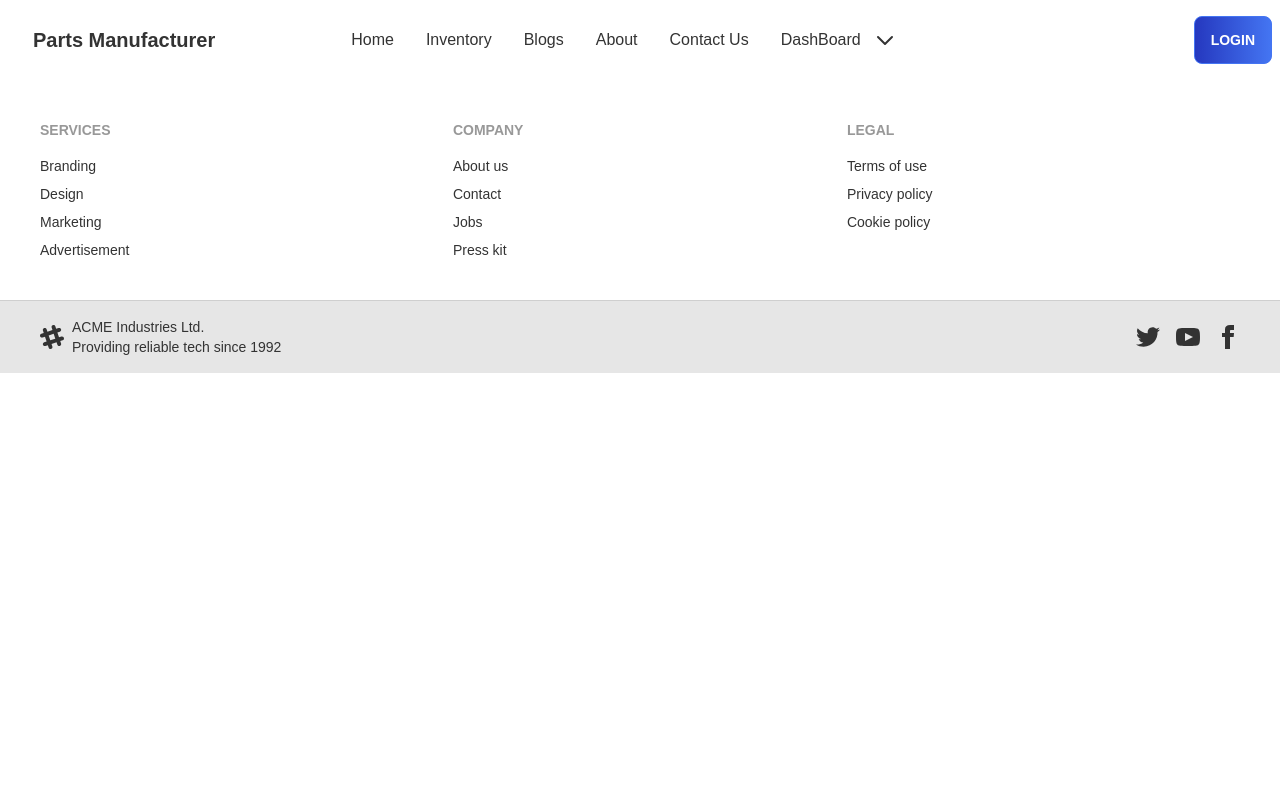
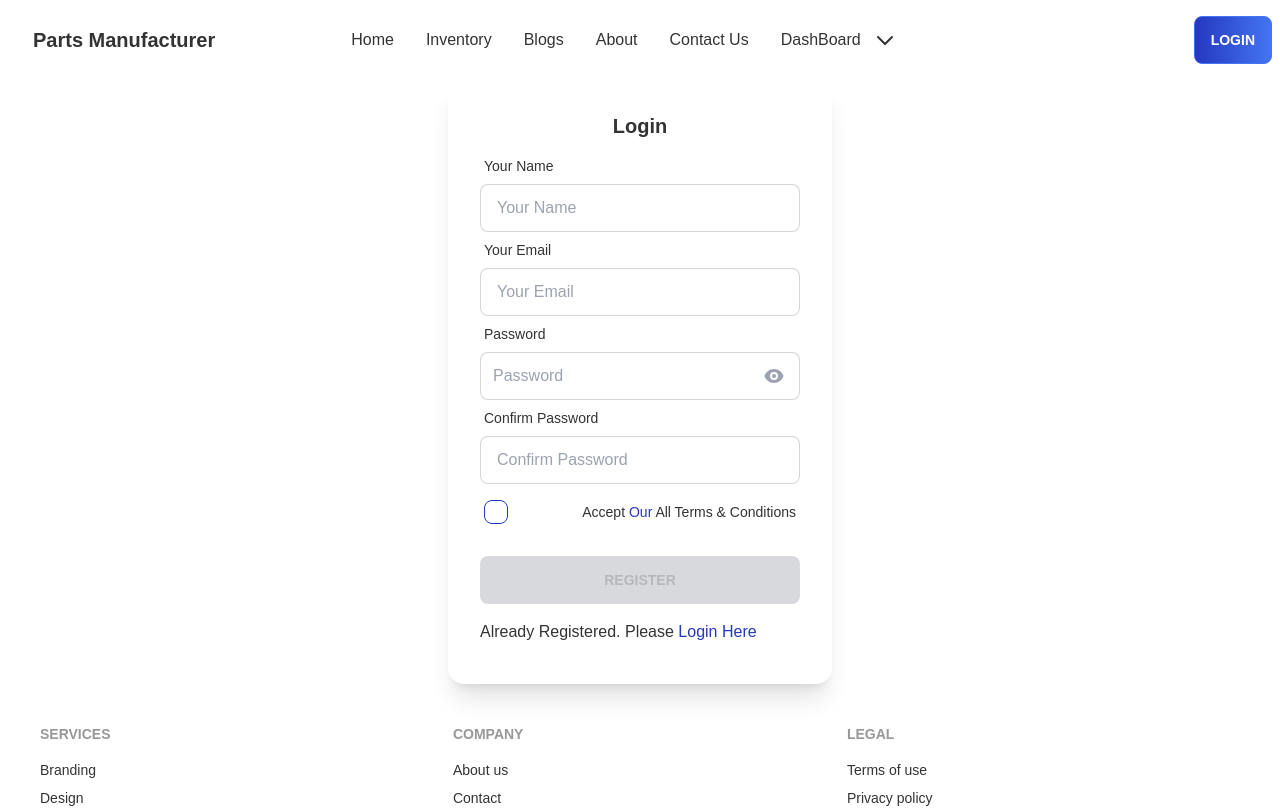
Before and after one commit to cryptomehedi/manufacture-parts, a React (Create React App) app: page /register in a window 1280 px wide. Shown: the top 808 px of the page. Built offline with nearby package versions, Linux system fonts and the light colour scheme.

Commit message:
register

```diff
--- a/package.json
+++ b/package.json
@@ -13,6 +13,7 @@
     "react": "^18.1.0",
     "react-dom": "^18.1.0",
     "react-firebase-hooks": "^5.0.3",
+    "react-hook-form": "^7.31.2",
     "react-router-dom": "^6.3.0",
     "react-scripts": "5.0.1",
     "react-toastify": "^9.0.1",
--- a/src/App.js
+++ b/src/App.js
@@ -3,6 +3,7 @@ import Home from "./Component/Pages/Home/Home";
 import Inventory from "./Component/Pages/Inventory/Inventory";
 import PartsDetails from "./Component/Pages/Inventory/PartsDetails";
 import Login from "./Component/Pages/Login-Registration/Login";
+import Registration from "./Component/Pages/Login-Registration/Registration";
 import Footer from "./Component/Pages/Shared/Footer";
 import Nav from "./Component/Pages/Shared/Nav";
 
@@ -17,6 +18,7 @@ function App() {
           <Route path="/inventory" element={<Inventory/>} />
           <Route path="/inventory/:partsId" element={<PartsDetails/>} />
           <Route path="/login" element={<Login/>} />
+          <Route path="/register" element={<Registration/>} />
         </Routes>
       </div>
       <Footer/>
--- a/src/Component/Pages/Login-Registration/Login.js
+++ b/src/Component/Pages/Login-Registration/Login.js
@@ -3,7 +3,6 @@ import { useSendPasswordResetEmail, useSignInWithEmailAndPassword } from 'react-
 import { Link, useLocation, useNavigate } from 'react-router-dom';
 import { toast } from 'react-toastify';
 import auth from '../../../firebase.init';
-import useToken from '../../hooks/useToken';
 import Spinner from '../Shared/Spinner';
 import SocialLogin from './SocialLogin';
 
@@ -13,18 +12,18 @@ const Login = () => {
     const [sendPasswordResetEmail, sending, error1] = useSendPasswordResetEmail( auth );
     const emailRef = useRef('')
     const passwordRef = useRef('')
-    const location = useLocation()
-    let from = location.state?.from?.pathname || "/";
-    const navigate = useNavigate()
-    const [token] = useToken(user)
+    // const location = useLocation()
+    // let from = location.state?.from?.pathname || "/";
+    // const navigate = useNavigate()
+    // const [token] = useToken(user)
     const [error2, setError2] = useState('')
 
-    useEffect(() => {
-        if(token){
-            toast.success(`Welcome Back 😉 ... ${ user?.user?.displayName || user?.user?.email }`)
-            navigate(from, { replace: true })
-        }
-    },[user,token, navigate, from])
+    // useEffect(() => {
+    //     if(token){
+    //         toast.success(`Welcome Back 😉 ... ${ user?.user?.displayName || user?.user?.email }`)
+    //         navigate(from, { replace: true })
+    //     }
+    // },[user,token, navigate, from])
 
 
     const handleSubmit = async e => {
@@ -95,7 +94,7 @@ const Login = () => {
                                         }
                                     </div>
                     </form>
-                    <p className="text-center">New To Doctors Portal? <Link to='/register' className='text-secondary cursor-pointer'>Create New Account</Link> </p>
+                    <p className="text-center">New Here ? <Link to='/register' className='text-secondary cursor-pointer'>Create New Account</Link> </p>
                     <SocialLogin/>
                 </div>
             </div>
--- a/src/Component/Pages/Login-Registration/Registration.js
+++ b/src/Component/Pages/Login-Registration/Registration.js
@@ -1,9 +1,105 @@
-import React from 'react';
+import { EyeIcon, EyeOffIcon } from '@heroicons/react/solid';
+import React, { useRef, useState } from 'react';
+import { useCreateUserWithEmailAndPassword, useUpdateProfile } from 'react-firebase-hooks/auth';
+import { useForm } from 'react-hook-form';
+import { Link } from 'react-router-dom';
+import auth from '../../../firebase.init';
+import Spinner from '../Shared/Spinner';
+import SocialLogin from './SocialLogin';
 
 const Registration = () => {
+    const [ createUserWithEmailAndPassword, user, loading, error1 ] = useCreateUserWithEmailAndPassword(auth, {sendEmailVerification : true});
+    const [updateProfile, updating, error2] = useUpdateProfile(auth);
+    const { register, formState: { errors }, handleSubmit, watch } = useForm();
+    const [show, setShow] = useState(false)
+    const [checked, setChecked] = useState(false)
+    // const [token] = useToken(user)
+
+    // const location = useLocation()
+    // let from = location.state?.from?.pathname || "/";
+    // const navigate = useNavigate()
+
+    // useEffect(()=>{
+    //     if(token){
+    //         toast.success(`Congratulations ! "${user?.user?.displayName || user?.user?.email}" Please Confirm Your Email Address`)
+    //         navigate(from, { replace: true })
+    //     }
+    // },[token, navigate, user, from])
+
+    const pass = useRef({});
+    pass.current = watch("password", "");
+
+    const onSubmit = async data => {
+        const displayName= data.name
+        const email = data.email
+        const password = data.password
+        await  createUserWithEmailAndPassword(email , password)
+        await updateProfile({ displayName });
+    };
+
     return (
-        <div>
+        <div className='flex justify-center items-center'>
+            <div className="card w-96 bg-base-100 shadow-xl">
+                <div className="card-body">
+                    <h2 className="card-title flex justify-center">Login</h2>
+                    <form onSubmit={handleSubmit(onSubmit)}>
+                        <div className="form-control">
+                            <label className="label">
+                                <span className="label-text">Your Name</span>
+                            </label>
+                            <input {...register("name", { required: "Your Name is required"  })} type="text" placeholder="Your Name" className="input input-bordered" />
+                            <p className='text-red-500'>{errors.name && errors.name.message}</p>
+                        </div>
+                        <div className="form-control">
+                            <label className="label">
+                                <span className="label-text">Your Email</span>
+                            </label>
+                            <input {...register("email", { required: "Email is required", pattern: { value: /^[A-Z0-9.]+@[A-Z0-9.-]+\.[A-Z]{2,}$/i, message: "Invalid email address" } })} type="email" placeholder="Your Email" className="input input-bordered"  />
+                            <p className='text-red-500'>{errors.email && errors.email.message}</p>
+                        </div>
+                        <div className="form-control">
+                            <label className="label">
+                                <span className="label-text">Password</span>
+                            </label>
 
+                            <div className="relative w-full">
+                                <div className="absolute inset-y-0 right-0 flex items-center px-2">
+                                    <input className="hidden js-password-toggle" id="toggle" type="checkbox" />
+                                    <label onClick={() => setShow(!show)} className=" rounded px-2 py-1 text-sm text-gray-400 hover:text-blue-500 font-mono cursor-pointer js-password-label">{show ? <EyeOffIcon className='w-5' /> : <EyeIcon className='w-5'/>}</label>
+                                </div>
+                                <input {...register("password", { required: "You must specify a password", pattern: {value: /^(?=.*\d)(?=.*[!@#$%^&*()-_=?<>.,])(?=.*[a-z])(?=.*[A-Z]).{8,}$/, message: 'Minimum 8 characters password, upper and lower case and number required' }})} className="appearance-none  input input-bordered w-full py-3 px-3 leading-tight pr-16 font-mono js-password" placeholder='Password' type={show ? 'text' : "password"}
+                                />
+                            </div>
+                            <p className='text-red-500'>{errors.password && errors.password.message}</p>
+                        </div>
+                        <div className="form-control">
+                            <label className="label">
+                                <span className="label-text">Confirm Password</span>
+                            </label>
+                            <input {...register("password_repeat", { required: "You must confirm password", validate: value => value === pass.current || "The passwords do not match" })} type="password" placeholder="Confirm Password" className="input input-bordered" />
+                            <p className='text-red-500'>{errors.password_repeat && errors.password_repeat.message}</p>
+                        </div>
+                        <p className='text-red-500 mt-2 ml-1 md:ml-10 font-semibold'>{error1?.message.length > 6 ? error1?.message : error2?.message}</p>
+                        <label onClick={() =>setChecked(!checked)} className="cursor-pointer label">
+                            <input type="checkbox" className="checkbox checkbox-secondary" />
+                            <span className="label-text">Accept <span className='text-secondary'> Our</span> All Terms & Conditions</span>
+                        </label>
+                        <div className="form-control mt-6">
+                            <button disabled={!checked} className={`btn  text-white uppercase font-bold ${checked ? 'btn-secondary' : 'cursor-not-allowed' }`}>Register</button>
+                        </div>
+                        <div className='text-center mt-2 font-semibold'>
+                                        {
+                                            loading && <Spinner text='Your Registration Is Processing...' />
+                                        }
+                                        {
+                                            updating && <Spinner text='Your Registration Is Processing...' />
+                                        }
+                                    </div>
+                    </form>
+                    <p>Already Registered. Please <Link to='/login' className='text-secondary'>Login Here</Link> </p>
+                    <SocialLogin/>
+                </div>
+            </div>
         </div>
     );
 };
```
Also changed, not shown: 1 other file (tests, documents, lock files or other folders).
